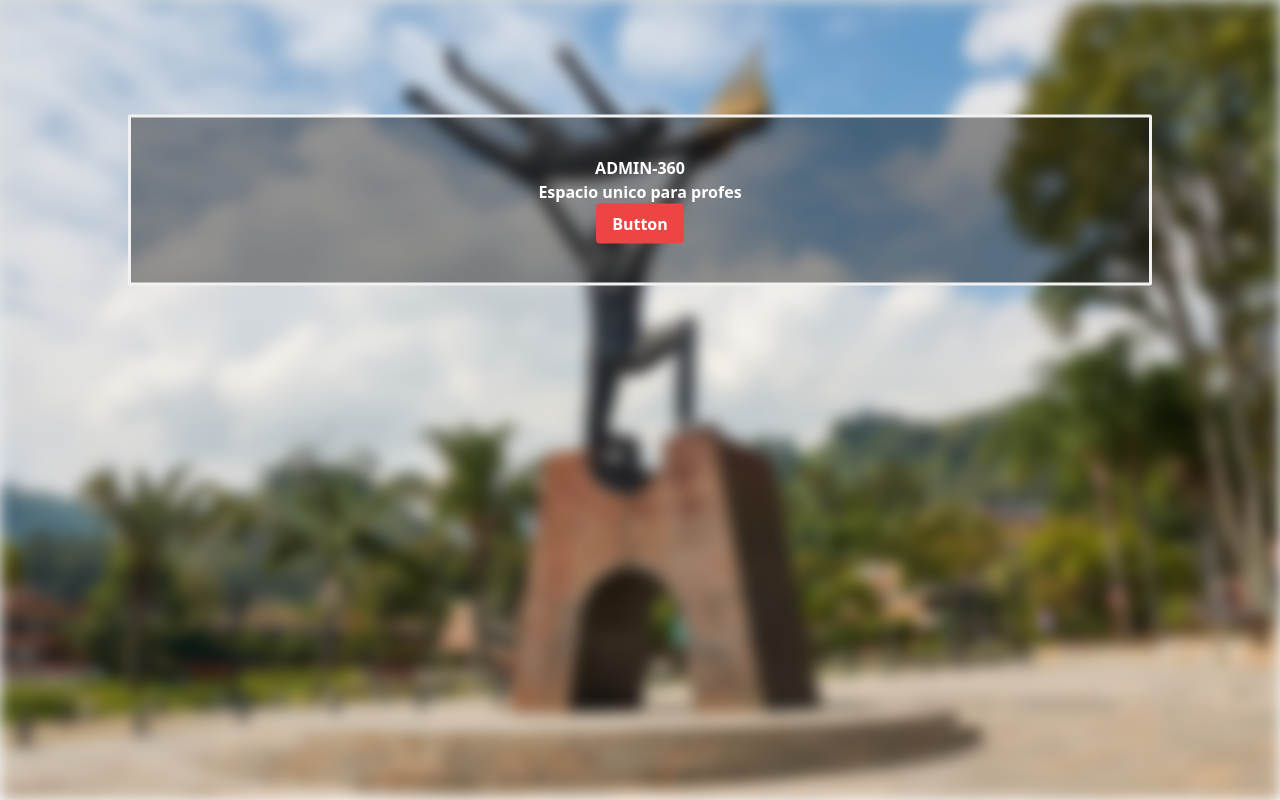
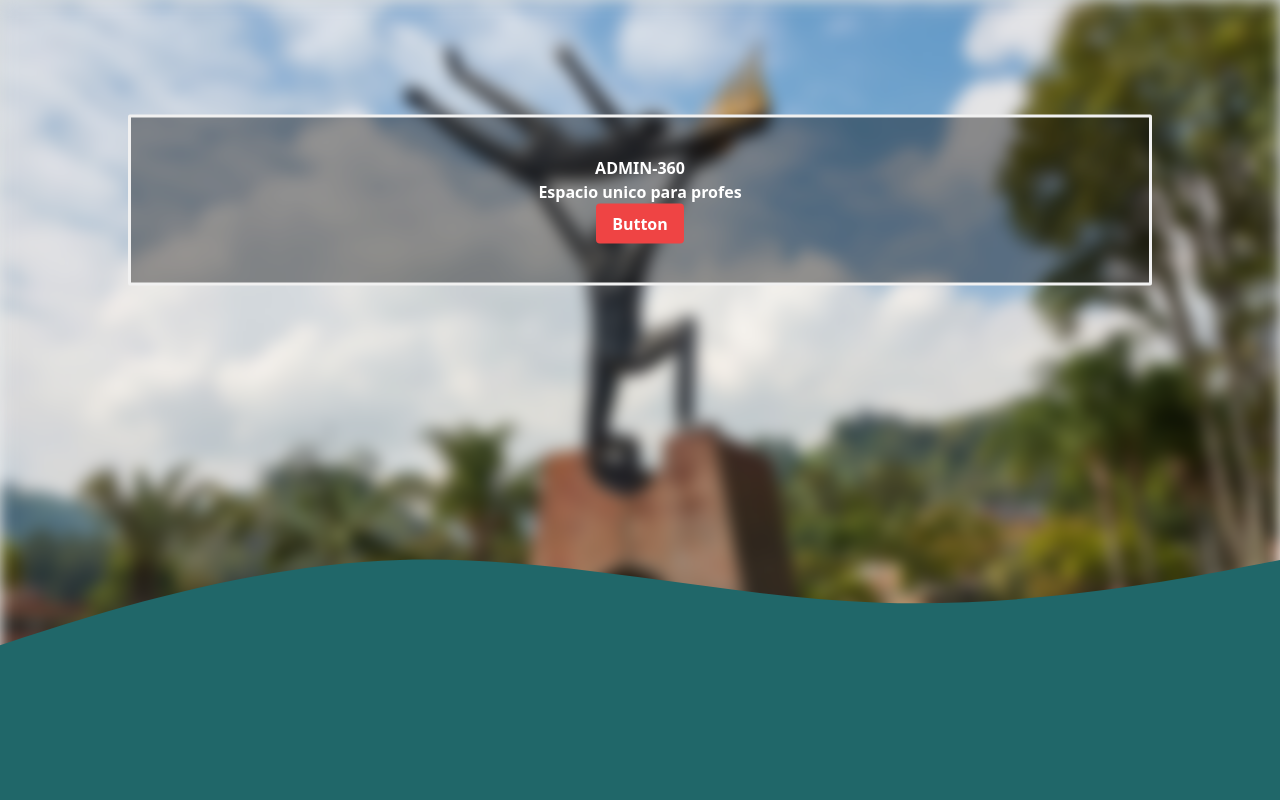
Before and after one commit to SantiagoYpes/proyecto2023, a Next.js app in the folder client/: page / in a window 1280 px wide. Built offline with nearby package versions, Linux system fonts and the light colour scheme.

Commit message:
Wave svg for footer is added

```diff
--- a/client/src/pages/index.js
+++ b/client/src/pages/index.js
@@ -11,6 +11,8 @@ export default function Home() {
           Button
         </button>
       </div>
+      <footer className={styles.footer}>
+      </footer>
     </div>
   );
 }
--- a/client/src/styles/Home.module.css
+++ b/client/src/styles/Home.module.css
@@ -33,3 +33,14 @@
     padding: 3%;
     text-align: center;
 }
+
+.footer {
+    background-image: url(../img/wave.svg);
+    background-size: cover;
+    background-position: center center;
+    position: absolute;
+    width: 100%;
+    height: 40%;
+    bottom: 0;
+    overflow: hidden;
+  }
--- a/package.json
+++ b/package.json
@@ -20,6 +20,7 @@
     "http-errors": "^2.0.0",
     "mongoose": "^7.0.3",
     "morgan": "^1.10.0",
-    "nodemon": "^2.0.22"
+    "nodemon": "^2.0.22",
+    "tw-elements": "^1.0.0-beta2"
   }
 }
```
Also changed, not shown: client/src/img/wave.svg (added), 1 other file (tests, documents, lock files or other folders).
